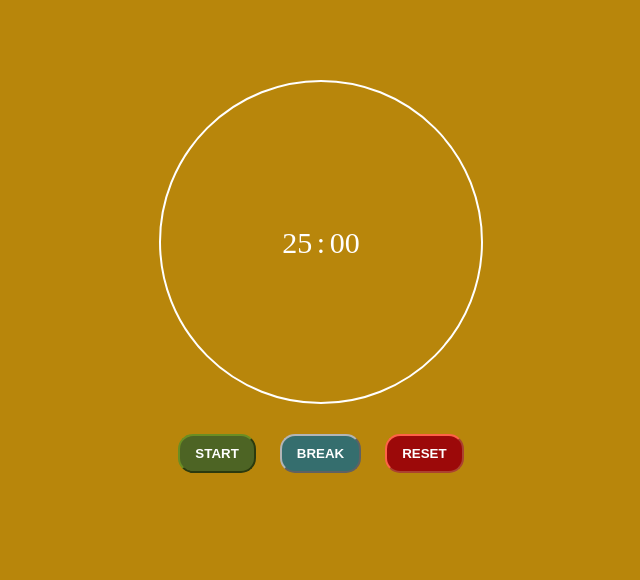
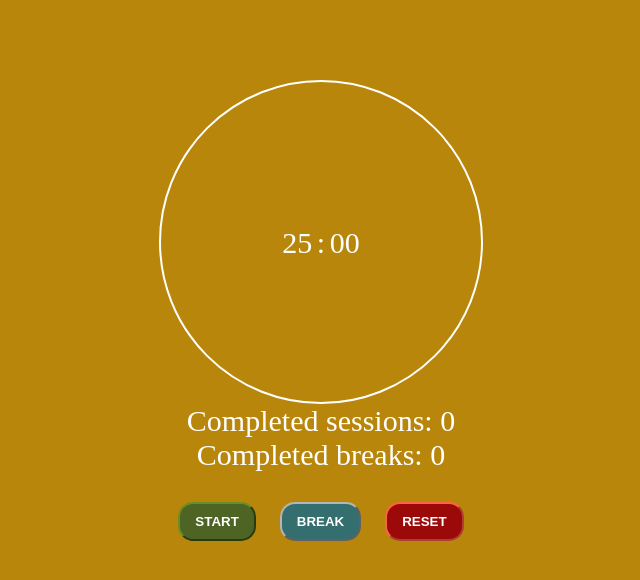
Before and after one commit to zuzanna2905/pomodoro, a plain HTML site: page index.html in a window 1280 px wide. Shown: the whole page, without its empty margins (319-959 px from the left). Drawn offline with Linux system fonts and the light colour scheme.

Commit message:
adding stats

```diff
--- a/index.html
+++ b/index.html
@@ -16,6 +16,13 @@
                     <span id='seconds'>00</span>
                 </div>
             </div>
+            <div id='counter'>
+                    <span>Completed sessions: </span>
+                    <span id='sessions'>0</span>
+                    <br>
+                    <span>Completed breaks: </span>
+                    <span id='breaks'>0</span>
+            </div>
             <div id='buttons'>
                 <button id='start'>START</button>
                 <button id='break'>BREAK</button>
```
